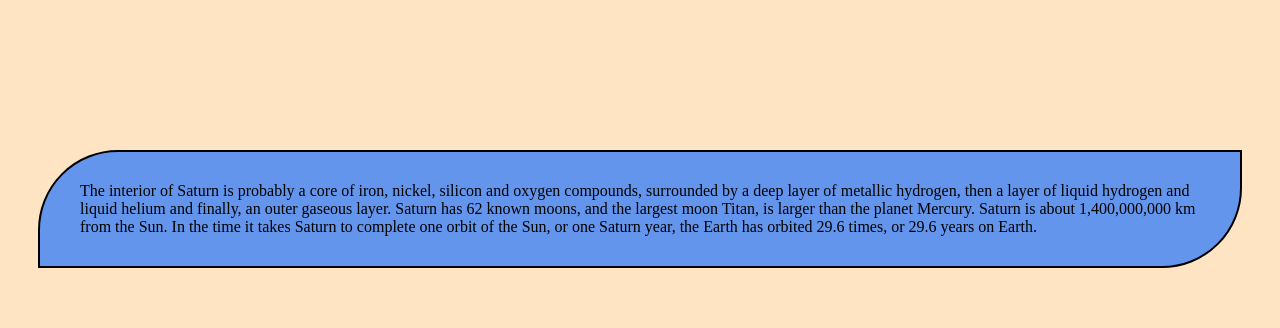
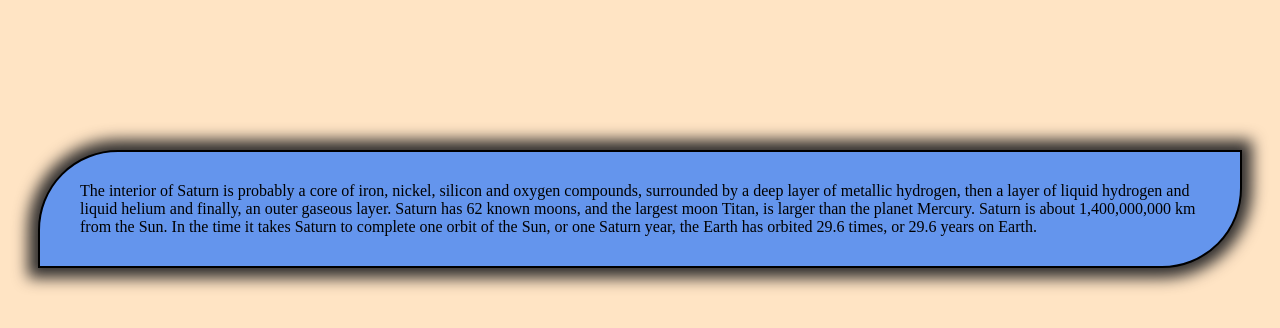
Before and after one commit to madhumitasugandhi/Assignment-14, a plain HTML site: page index.html in a window 1280 px wide. Drawn offline with Linux system fonts and the light colour scheme.

Commit message:
Box Shadow added

```diff
--- a/index.html
+++ b/index.html
@@ -12,6 +12,7 @@
             border: 2px solid black;
             margin: 150px 30px;
             padding: 30px 40px;
+            box-shadow: 0 0 15px 10px rgb(48, 46, 46);
         }
     </style>
 </head>
```
